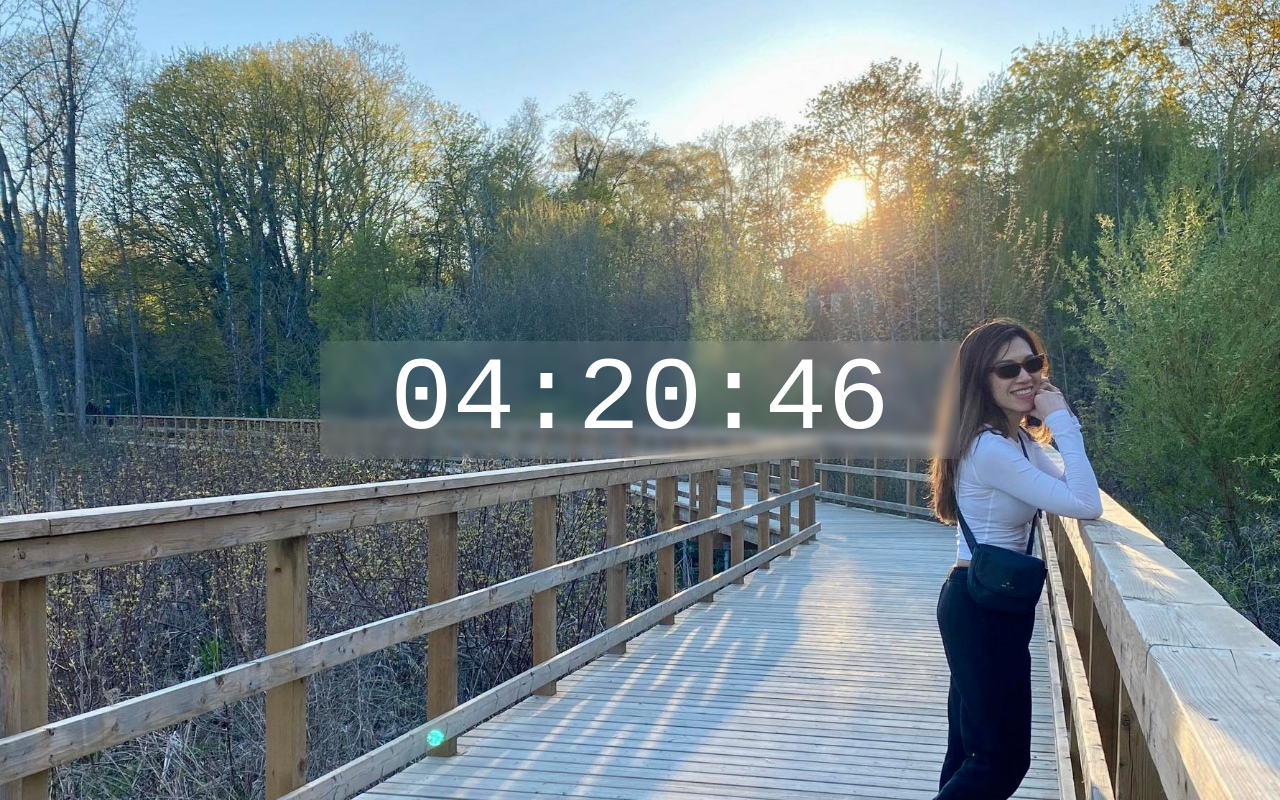
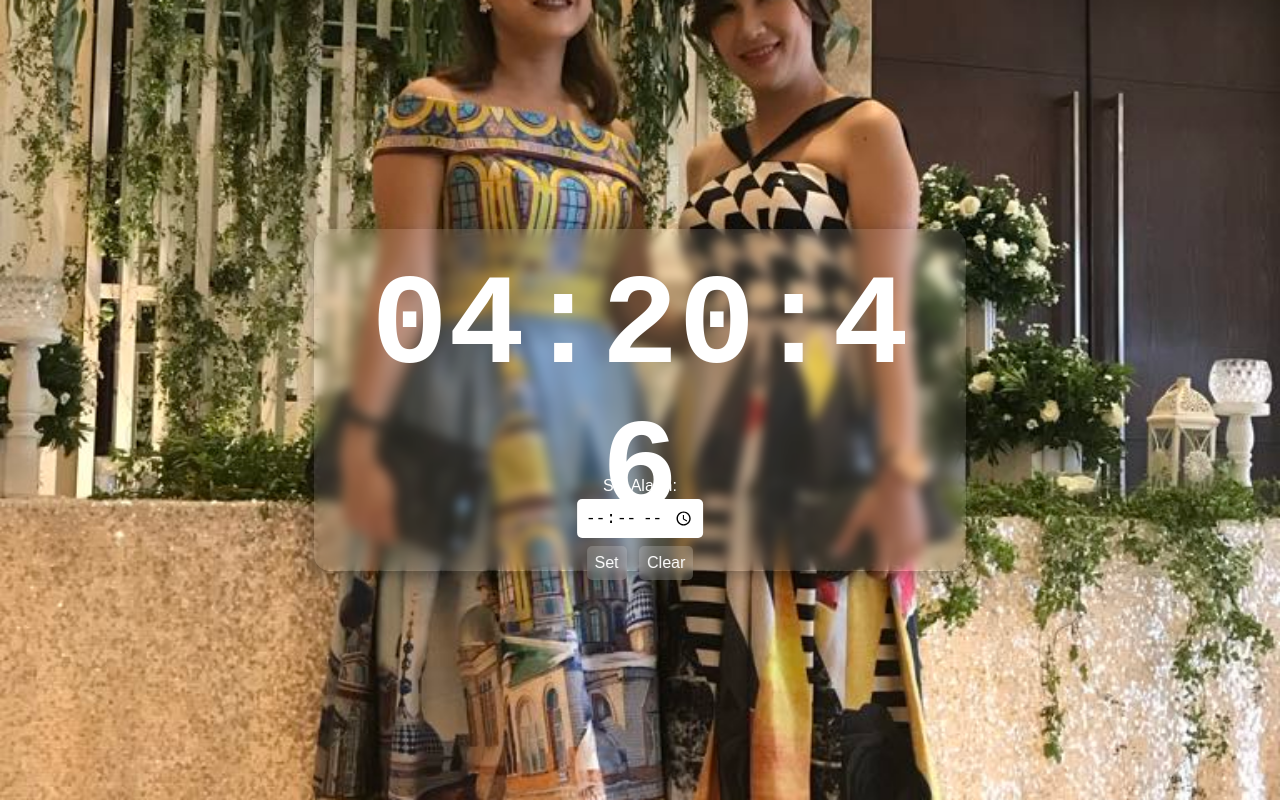
Before and after one commit to AILearner-VN/Quinnie-website, a plain HTML site: page index.html in a window 1280 px wide. Drawn offline with Linux system fonts and the light colour scheme.

Commit message:
Add files via upload

```diff
--- a/index.html
+++ b/index.html
@@ -11,10 +11,16 @@
   <body>
     <div id="clock-container">
       <div id="clock">00:00:00 </div>
-
-
     </div>
-
+    <div class="controls">
+      <div id="alarm-controls">
+        <label for="alarm-time">Set Alarm:</label>
+        <input type="time" id="alarm-time">
+        <button onclick="setAlarm()">Set</button>
+        <button onclick="clearAlarm()">Clear</button>
+        <p id="alarm-status"></p>
+      </div>
+    </div>
 
     <script src="index.js"></script>
   </body>
--- a/index.js
+++ b/index.js
@@ -1,9 +1,43 @@
 function updateClock() {
   const now = new Date();
-  const hours = String(now.getHours()).padStart(2, '0');
-  const minutes = String(now.getMinutes()).padStart(2, '0');
-  const seconds = String(now.getSeconds()).padStart(2, '0');
-  document.getElementById('clock').textContent = `${hours}:${minutes}:${seconds}`;
+  const timeString = now.toLocaleTimeString('en-GB', { hour12: false }); // 24h format
+  document.getElementById('clock').textContent = timeString;
+
+  // Kiểm tra báo thức
+  const alarmTime = localStorage.getItem('alarmTime');
+  if (alarmTime && timeString.startsWith(alarmTime)) {
+    triggerAlarm();
+  }
 }
+
 setInterval(updateClock, 1000);
-updateClock();
+
+// Đặt báo thức
+function setAlarm() {
+  const alarmInput = document.getElementById('alarm-time').value;
+  if (alarmInput) {
+    localStorage.setItem('alarmTime', alarmInput);
+    document.getElementById('alarm-status').textContent = `Alarm set for ${alarmInput}`;
+  }
+}
+
+// Xoá báo thức
+function clearAlarm() {
+  localStorage.removeItem('alarmTime');
+  document.getElementById('alarm-status').textContent = 'Alarm cleared.';
+}
+
+// Báo động
+function triggerAlarm() {
+  alert('⏰ Alarm Time!');
+  // Có thể thay alert bằng âm thanh
+  const alarmSound = new Audio('alarm.mp3'); // Đặt file trong cùng thư mục
+  alarmSound.play();
+  document.body.style.backgroundImage = "url('background3.jpg')";
+  setTimeout(() => {
+    document.body.style.backgroundImage = "url('background2.jpg')";
+  }, 10000);
+
+  // Chỉ báo 1 lần
+  clearAlarm();
+}
--- a/styles.css
+++ b/styles.css
@@ -1,23 +1,79 @@
 body {
   margin: 0;
-  background-image: url(background.jpg);
+  padding: 0;
+  background-image: url('background2.jpg');
   background-size: cover;
-  background-position: center;
-}
-
-#clock-container {
+  /* phủ đầy mà vẫn giữ tỷ lệ */
+  background-position: center center;
+  background-repeat: no-repeat;
+  background-attachment: fixed;
+  height: 100vh;
+  width: 100vw;
+  font-family: monospace;
   display: flex;
   justify-content: center;
   align-items: center;
-  height: 100vh;
 }
 
+/* Khối chứa đồng hồ luôn giữa và co giãn */
+#clock-container {
+  width: 90vw;
+  max-width: 600px;
+  padding: 2vw;
+  backdrop-filter: blur(6px);
+  background-color: rgba(255, 255, 255, 0.1);
+  border-radius: 16px;
+  box-shadow: 0 4px 16px rgba(0, 0, 0, 0.3);
+  text-align: center;
+}
+
+/* Đồng hồ co giãn theo kích cỡ màn hình */
 #clock {
-  font-size: 6.5rem;
-  font-family: monospace;
+  font-size: 10vw;
+  /* chữ to theo chiều ngang màn hình */
+  color: white;
+  font-weight: bold;
+  word-wrap: break-word;
+}
+
+#alarm-controls {
+  position: absolute;
+  bottom: 5%;
+  left: 50%;
+  transform: translateX(-50%);
   text-align: center;
   color: white;
-  backdrop-filter: blur(5px);
-  background-color: hsla(0, 0%, 100%, 0.1);
-  width: 50%;
+  font-family: sans-serif;
 }
+
+#alarm-controls input,
+#alarm-controls button {
+  padding: 0.5rem;
+  margin: 0.25rem;
+  font-size: 1rem;
+  border-radius: 5px;
+  border: none;
+}
+
+#alarm-controls button {
+  cursor: pointer;
+  background-color: #ffffff33;
+  color: white;
+  backdrop-filter: blur(3px);
+}
+
+#alarm-status {
+  margin-top: 0.5rem;
+  font-weight: bold;
+}
+
+.controls {
+  margin-top: 1px;
+  position: absolute;
+  bottom: 25%;
+  left: 50%;
+  transform: translateX(-50%);
+  text-align: center;
+  color: white;
+  font-family: sans-serif;
+}
```
Also changed, not shown: background-alert.jpg (added), background2.jpg (added), background3.jpg (added).
